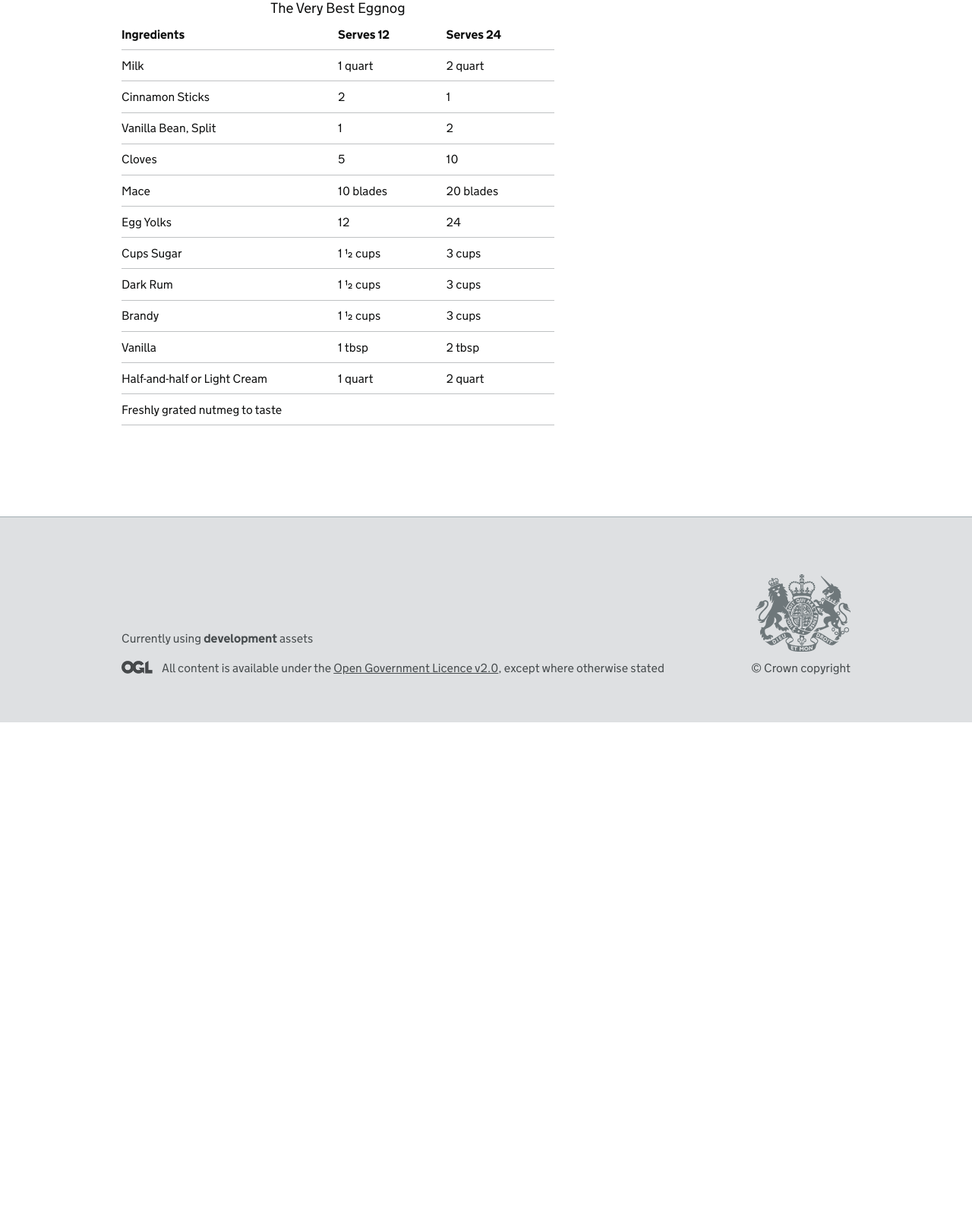
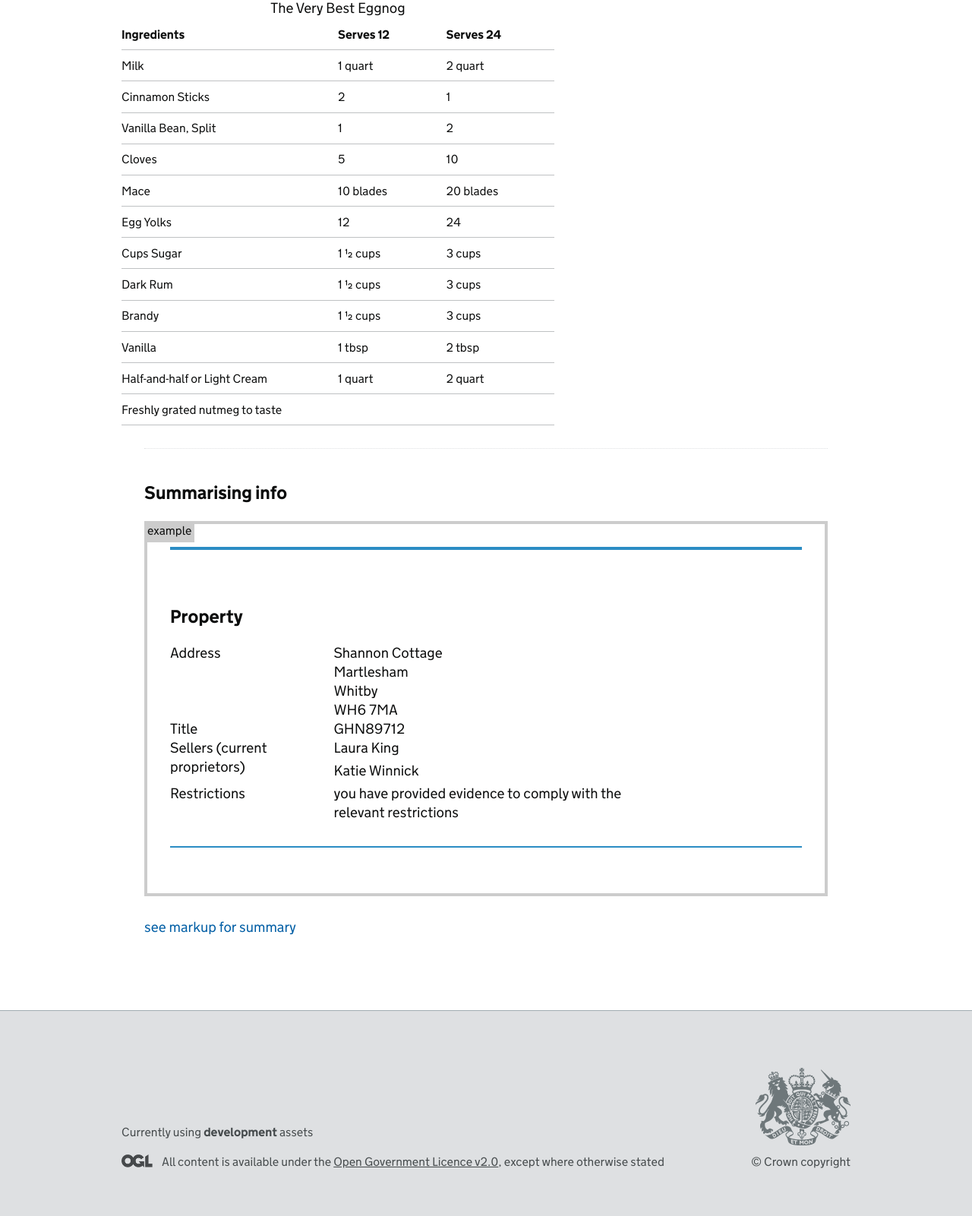
Before and after one commit to LandRegistry-Attic/external-style-guide, a Flask app: page /data-visualisation in a window 1280 px wide. Shown: the part 642-2243 px from the top of the page at 76% size. Before the commit the page ends 1593 px from the top, so only its background shows below. Run offline with Flask 2, Linux system fonts and the light colour scheme.

Commit message:
add summarise info module

```diff
--- a/app/templates/style-guide/data-visualisation.html
+++ b/app/templates/style-guide/data-visualisation.html
@@ -101,6 +101,27 @@
         </div>
 
     </div>
+
+    <div class="inner-block style-unit">
+      <h3>Summarising info</h3>
+      <p class="text"></p>
+
+      <div class="module-example">
+        {% include "style-guide/modules/summarise-info.html" %}
+      </div>
+
+      <details>
+        <summary>see markup for summary</summary>
+        <div class="module-source">
+          <pre>
+<code>
+{{ include_raw('style-guide/modules/summarise-info.html') | escape }}
+</code>
+          </pre>
+        </div>
+      </details>
+
+    </div>
   </div>
 
 </main>
--- /dev/null
+++ b/app/templates/style-guide/modules/summarise-info.html
@@ -0,0 +1,53 @@
+<article class="legal-document--bounds">
+  <section class="document-section document-section--flush">
+    <h2 class="heading-medium document-section__heading">Property</h2>
+
+    <div class="grid-wrapper document-section__item">
+      <div class="grid grid-1-4">
+        <div class="inner-block">Address</div>
+      </div>
+      <div class="grid grid-1-3">
+        <div class="inner-block">
+          <p itemscope="" itemtype="http://schema.org/PostalAddress" class="collapse">
+            <span itemprop="streetAddress">Shannon Cottage <br> Martlesham<br></span>
+            <span itemprop="addressLocality">Whitby</span><br>
+            <span itemprop="postalCode">WH6 7MA</span>
+          </p>
+        </div>
+      </div>
+    </div>
+
+    <div class="grid-wrapper document-section__item">
+      <div class="grid grid-1-4">
+        <div class="inner-block">Title</div>
+      </div>
+      <div class="grid grid-1-3">
+        <div class="inner-block">GHN89712</div>
+      </div>
+    </div>
+
+    <div class="grid-wrapper document-section__item">
+      <div class="grid grid-1-4">
+        <div class="inner-block">Sellers (current proprietors)</div>
+      </div>
+      <div class="grid grid-1-4">
+        <div class="inner-block">
+          <ul class="collapse">
+            <li>Laura King</li>
+            <li>Katie Winnick</li>
+          </ul>
+        </div>
+      </div>
+    </div>
+
+    <div class="grid-wrapper document-section__item ">
+      <div class="grid grid-1-4">
+        <div class="inner-block">Restrictions</div>
+      </div>
+      <div class="grid grid-1-2">
+        <div class="inner-block">you have provided evidence to comply with the relevant restrictions</div>
+      </div>
+    </div>
+
+  </section>
+</article>
```
Also changed, not shown: app/static/development/landregistry-elements/_legal-docs.scss (+21 -0 lines).
